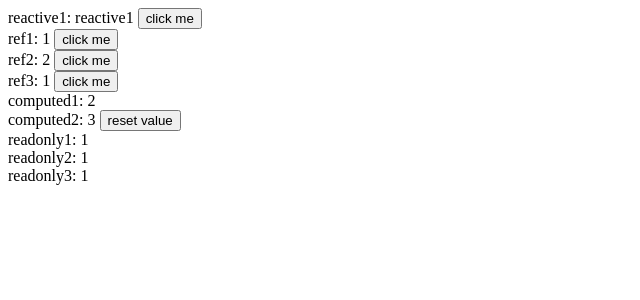
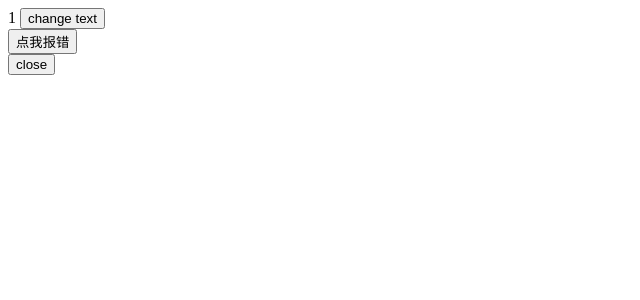
Before and after one commit to zzzzzshPig/upgrade, a Vue app in the folder Vue/vue3/vue3-api/: page / in a window 1280 px wide. Shown: the top 300 px of the page, without its empty margins (0-640 px from the left). Built offline with nearby package versions, Linux system fonts and the light colour scheme.

Commit message:
Feat: vue3-api-生命周期钩子函数

```diff
--- a/Vue/vue3/vue3-api/src/App.vue
+++ b/Vue/vue3/vue3-api/src/App.vue
@@ -1,6 +1,7 @@
 <template>
 <!--	<Setup setup="ooooook"></Setup>-->
-	<BaseReactiveApi></BaseReactiveApi>
+<!--	<BaseReactiveApi></BaseReactiveApi>-->
+	<Lifecycle></Lifecycle>
 </template>
 
 <script lang="ts" src="./app.ts"></script>
--- a/Vue/vue3/vue3-api/src/app.ts
+++ b/Vue/vue3/vue3-api/src/app.ts
@@ -1,10 +1,12 @@
 import { defineComponent } from 'vue'
 import Setup from '@/components/setup/index.vue'
 import BaseReactiveApi from '@/components/base-reactive-api/index.vue'
+import Lifecycle from '@/components/lifeCycle/index.vue'
 
 export default defineComponent({
     components: {
         Setup,
-        BaseReactiveApi
+        BaseReactiveApi,
+        Lifecycle
     }
 })
--- /dev/null
+++ b/Vue/vue3/vue3-api/src/components/lifeCycle/error/index.ts
@@ -0,0 +1,11 @@
+import { defineComponent } from 'vue'
+
+export default defineComponent({
+    setup () {
+    	return {
+    		error () {
+    			throw new Error('error component')
+            }
+        }
+    }
+})
--- /dev/null
+++ b/Vue/vue3/vue3-api/src/components/lifeCycle/error/index.vue
@@ -0,0 +1,7 @@
+<template>
+	<button style="display: block" @click="error">点我报错</button>
+</template>
+
+<script lang="ts" src="./index.ts"></script>
+
+<style scoped lang="less"></style>
--- /dev/null
+++ b/Vue/vue3/vue3-api/src/components/lifeCycle/index.ts
@@ -0,0 +1,13 @@
+import { defineComponent, ref } from 'vue'
+import Index from './index/index.vue'
+
+export default defineComponent({
+    components: {
+        Index
+    },
+    setup () {
+        return {
+            show: ref(true)
+        }
+    }
+})
--- /dev/null
+++ b/Vue/vue3/vue3-api/src/components/lifeCycle/index.vue
@@ -0,0 +1,9 @@
+<template>
+	<Index v-if="show"></Index>
+
+	<button @click="show = !show">{{show ? 'close' : 'open'}}</button>
+</template>
+
+<script lang="ts" src="./index.ts"></script>
+
+<style scoped lang="less"></style>
--- /dev/null
+++ b/Vue/vue3/vue3-api/src/components/lifeCycle/index/index.ts
@@ -0,0 +1,56 @@
+import { defineComponent, ref, onBeforeMount, onMounted, onBeforeUpdate, onUpdated, onBeforeUnmount, onUnmounted, onErrorCaptured, onRenderTracked, onRenderTriggered } from 'vue'
+import ErrorComponent from '../error/index.vue'
+
+export default defineComponent({
+    components: {
+        ErrorComponent
+    },
+
+    // The setup function is similar to beforeCreate and created in vue2.x
+    setup () {
+        // similar to beforeMount
+        onBeforeMount(() => {
+            console.log('onBeforeMount')
+        })
+        // similar to mounted
+        onMounted(() => {
+            console.log('onMounted')
+        })
+        // similar to beforeUpdate
+        onBeforeUpdate(() => {
+            console.log('onBeforeUpdate')
+        })
+        // similar to updated
+        onUpdated(() => {
+            console.log('onUpdated')
+        })
+        // similar to beforeDestroy
+        onBeforeUnmount(() => {
+            console.log('onBeforeUnmount')
+        })
+        // similar to destroyed
+        onUnmounted(() => {
+            console.log('onUnmounted')
+        })
+        // similar to errorCaptured
+        onErrorCaptured((e) => {
+            console.log('onErrorCaptured', e)
+        })
+        // new lifecycle
+        onRenderTracked((e) => {
+            console.log('onRenderTracked', e)
+        })
+        // new lifecycle
+        onRenderTriggered((e) => {
+            console.log('onRenderTriggered', e)
+        })
+
+        const count = ref(1)
+        return {
+            count,
+            changeText () {
+                count.value++
+            }
+        }
+    }
+})
--- /dev/null
+++ b/Vue/vue3/vue3-api/src/components/lifeCycle/index/index.vue
@@ -0,0 +1,9 @@
+<template>
+	{{count}} <button @click="changeText">change text</button>
+
+	<ErrorComponent></ErrorComponent>
+</template>
+
+<script lang="ts" src="./index.ts"></script>
+
+<style scoped lang="less"></style>
```
